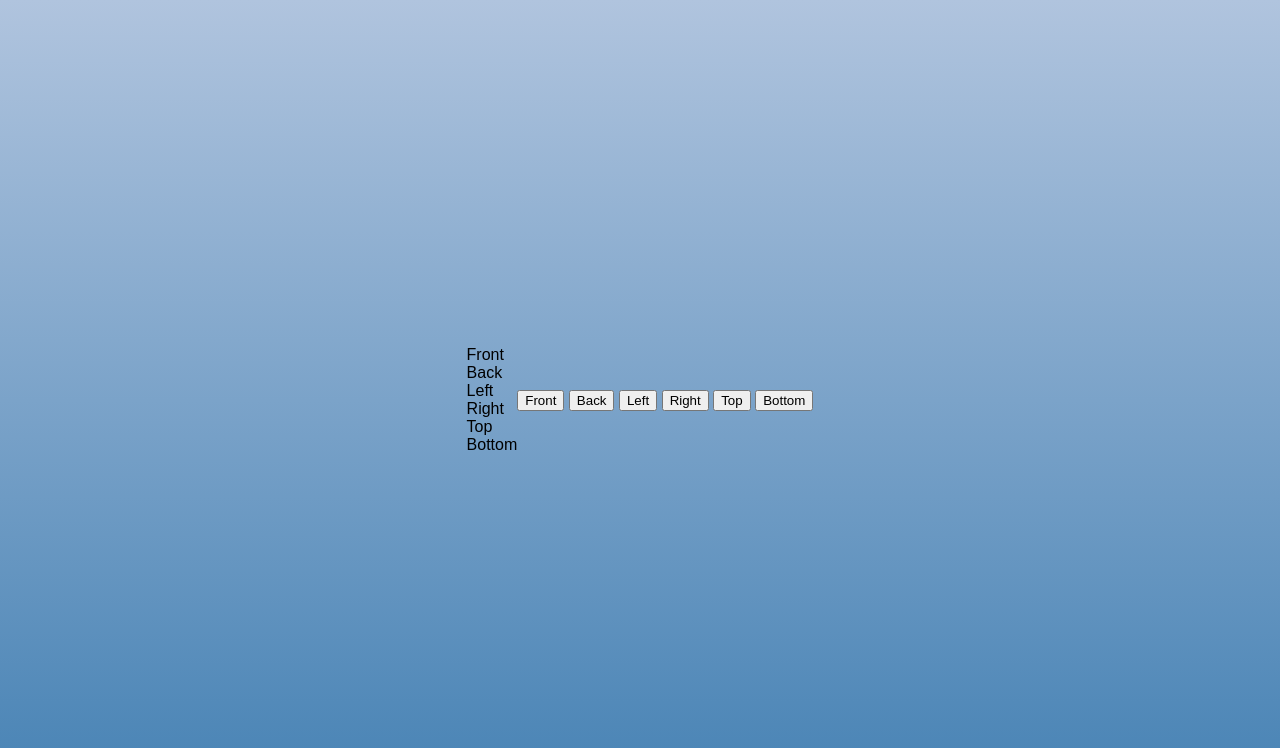
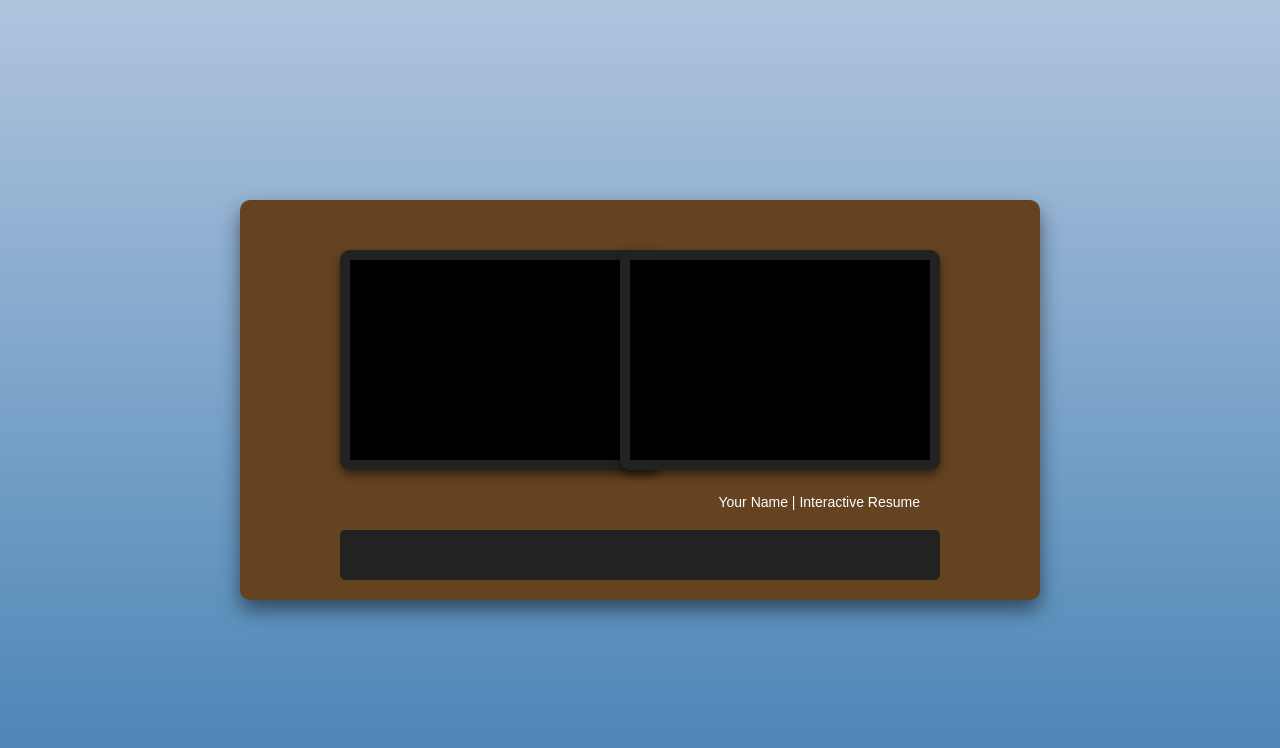
Before and after one commit to UsernameP450/website, a plain HTML site: page index.html in a window 1280 px wide. Drawn offline with Linux system fonts and the light colour scheme.

Commit message:
Update index.html

```diff
--- a/index.html
+++ b/index.html
@@ -1,32 +1,102 @@
 <!DOCTYPE html>
 <html lang="en">
 <head>
-  <meta charset="UTF-8">
-  <meta name="viewport" content="width=device-width, initial-scale=1.0">
-  <title>Revolving Box</title>
-  <link rel="stylesheet" href="styles/main.css">
+    <meta charset="UTF-8">
+    <meta name="viewport" content="width=device-width, initial-scale=1.0">
+    <title>Interactive Desk Resume</title>
+    <style>
+        body {
+            margin: 0;
+            background: linear-gradient(180deg, #b0c4de, #4682b4);
+            font-family: Arial, sans-serif;
+            display: flex;
+            justify-content: center;
+            align-items: center;
+            height: 100vh;
+            overflow: hidden;
+        }
+
+        .desk {
+            width: 800px;
+            height: 400px;
+            background: #654321;
+            position: relative;
+            border-radius: 10px;
+            box-shadow: 0 10px 20px rgba(0, 0, 0, 0.5);
+        }
+
+        .monitor {
+            width: 300px;
+            height: 200px;
+            background: #000;
+            border: 10px solid #222;
+            border-radius: 10px;
+            box-shadow: 0 5px 10px rgba(0, 0, 0, 0.5);
+            position: absolute;
+            overflow: hidden;
+        }
+
+        .monitor.left {
+            top: 50px;
+            left: 100px;
+        }
+
+        .monitor.right {
+            top: 50px;
+            right: 100px;
+        }
+
+        iframe {
+            width: 100%;
+            height: 100%;
+            border: none;
+        }
+
+        .keyboard {
+            width: 600px;
+            height: 50px;
+            background: #222;
+            border-radius: 5px;
+            position: absolute;
+            bottom: 20px;
+            left: 100px;
+        }
+
+        .extras {
+            position: absolute;
+            bottom: 90px;
+            right: 120px;
+            color: white;
+            font-size: 14px;
+        }
+
+        .monitor:hover {
+            transform: scale(1.05);
+            transition: transform 0.3s ease;
+            cursor: pointer;
+        }
+    </style>
 </head>
 <body>
-  <div class="container">
-    <div class="cube" id="cube">
-      <div class="face front">Front</div>
-      <div class="face back">Back</div>
-      <div class="face left">Left</div>
-      <div class="face right">Right</div>
-      <div class="face top">Top</div>
-      <div class="face bottom">Bottom</div>
+    <div class="desk">
+        <div class="monitor left" onclick="openPortfolio()">
+            <iframe src="portfolio.html" title="Portfolio"></iframe>
+        </div>
+        <div class="monitor right" onclick="openContact()">
+            <iframe src="contact.html" title="Contact"></iframe>
+        </div>
+        <div class="keyboard"></div>
+        <div class="extras">Your Name | Interactive Resume</div>
     </div>
-  </div>
 
-  <div class="nav">
-    <button onclick="rotateCube('front')">Front</button>
-    <button onclick="rotateCube('back')">Back</button>
-    <button onclick="rotateCube('left')">Left</button>
-    <button onclick="rotateCube('right')">Right</button>
-    <button onclick="rotateCube('top')">Top</button>
-    <button onclick="rotateCube('bottom')">Bottom</button>
-  </div>
+    <script>
+        function openPortfolio() {
+            window.location.href = "portfolio.html";
+        }
 
-  <script src="scripts/main.js"></script>
+        function openContact() {
+            window.location.href = "contact.html";
+        }
+    </script>
 </body>
 </html>
```
